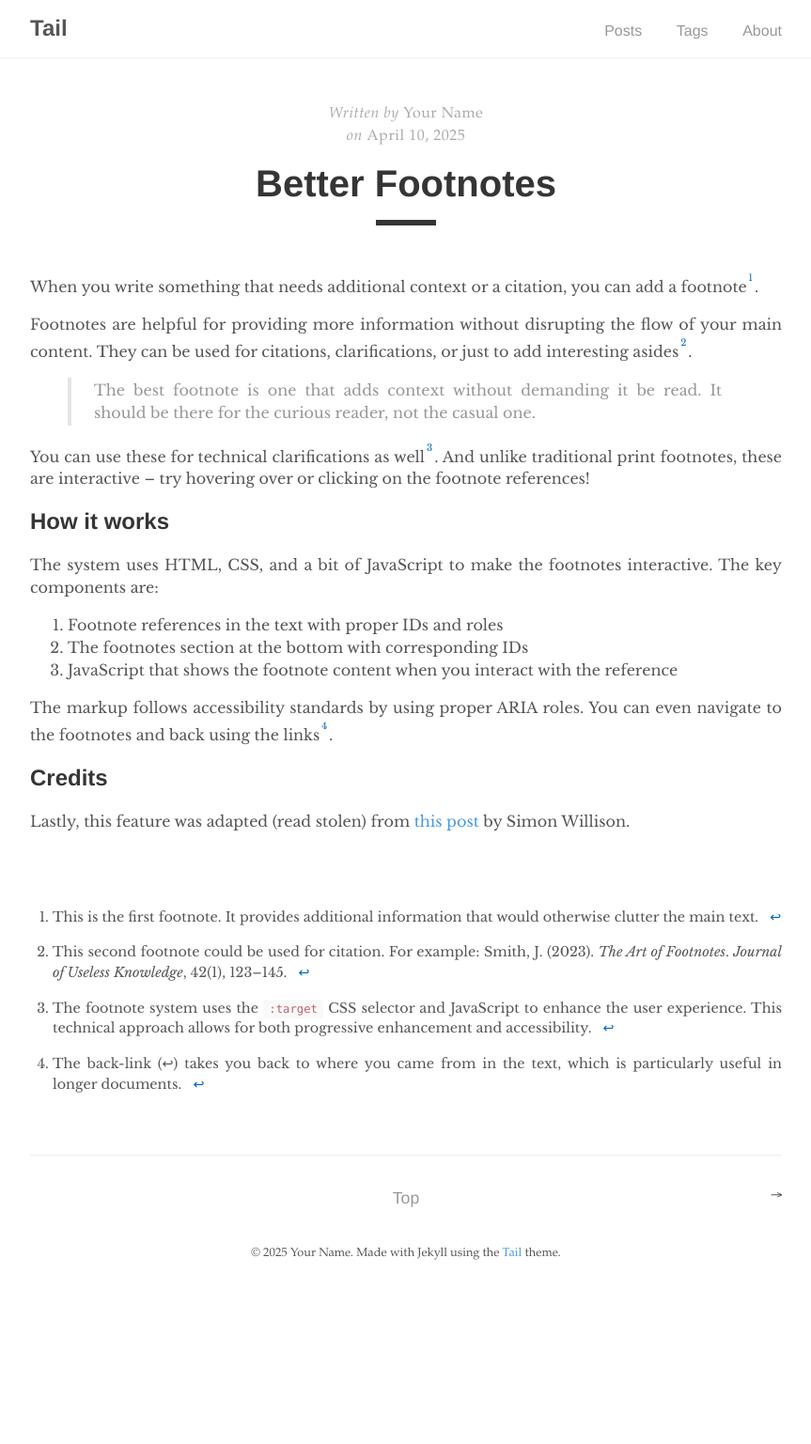
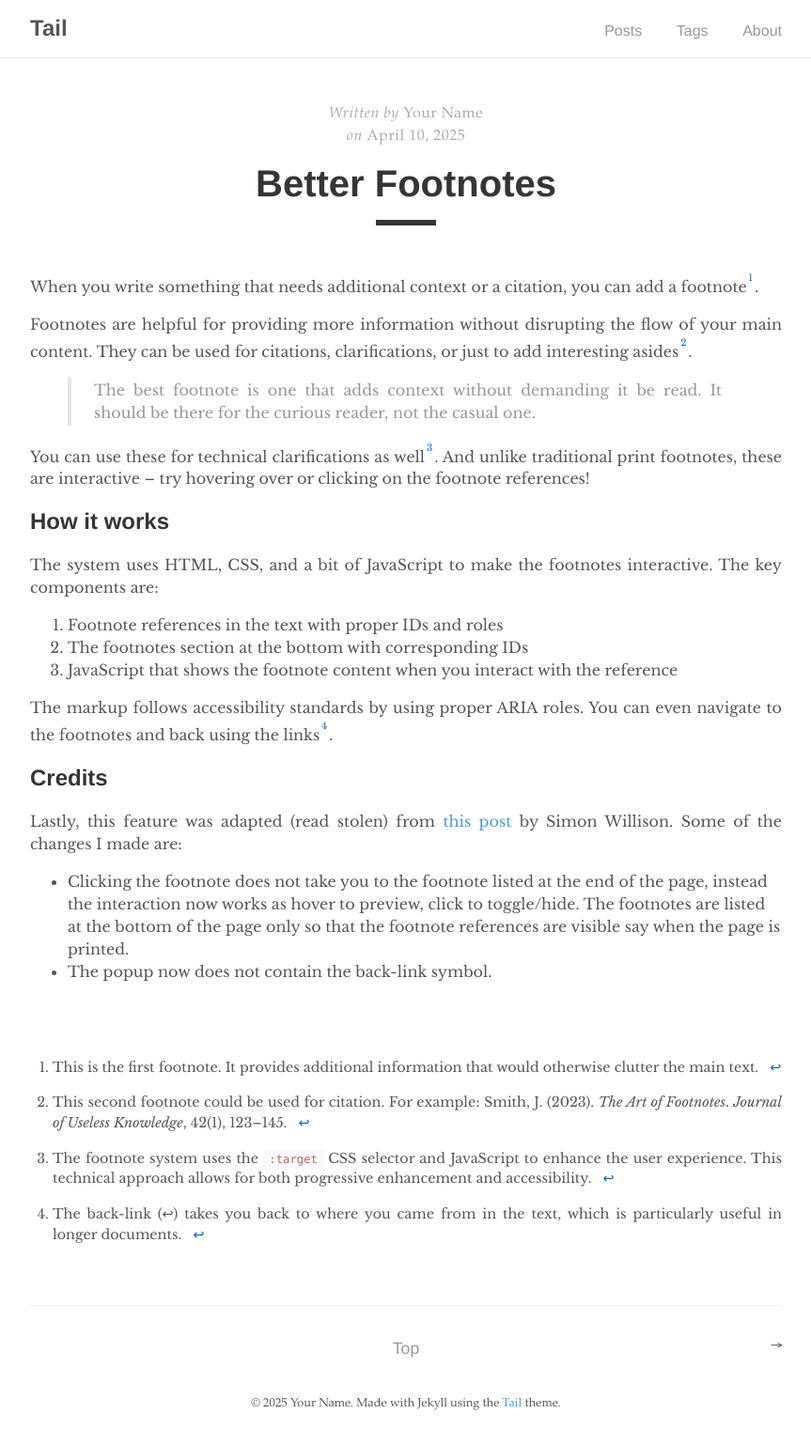
Before and after one commit to jitinnair1/tail, a Jekyll site: the page built from _posts/footnotes.md, in a window 1280 px wide. Shown: the whole page at 94% size, without its empty margins (208-1071 px from the left). Built offline with Jekyll 4.4.1, drawn with Linux system fonts in a browser that asks for light colours; before the commit the page ends 1377 px from its top, so only the background shows below that; part of the change alters nothing that is shown.

Commit message:
updated footnotes behaviour

```diff
--- a/_posts/footnotes.md
+++ b/_posts/footnotes.md
@@ -24,7 +24,11 @@ The system uses HTML, CSS, and a bit of JavaScript to make the footnotes interac
 The markup follows accessibility standards by using proper ARIA roles. You can even navigate to the footnotes and back using the links[^4].
 
 ## Credits
-Lastly, this feature was adapted (read stolen) from [this post](https://tools.simonwillison.net/colophon#footnotes-experiment.html) by Simon Willison.
+
+Lastly, this feature was adapted (read stolen) from [this post](https://tools.simonwillison.net/colophon#footnotes-experiment.html) by Simon Willison. Some of the changes I made are:
+
+- Clicking the footnote does not take you to the footnote listed at the end of the page, instead the interaction now works as hover to preview, click to toggle/hide. The footnotes are listed at the bottom of the page only so that the footnote references are visible say when the page is printed.
+- The popup now does not contain the back-link symbol.
 
 
 [^1]: This is the first footnote. It provides additional information that would otherwise clutter the main text.
--- a/assets/js/footnotes.js
+++ b/assets/js/footnotes.js
@@ -1,145 +1,103 @@
-// A simplified approach with a single, reliable tooltip
-
-// Create only one popup that we'll reuse
+//single popup element reused across all footnotes
 const popup = document.getElementById('footnote-popup');
 let currentFootnote = null;
 
-// Function to safely show the popup
+//show popup with content from the given footnote link
 function showPopup(footnoteLink) {
-  // Safety check - if there's already a popup showing, hide it first
-  hidePopup();
+  hidePopup(); //ensure any previous popup is closed
 
-  // Update current footnote reference
   currentFootnote = footnoteLink;
 
-  // Get footnote content from the corresponding footnote at the bottom
   const footnoteId = footnoteLink.getAttribute('href').substring(1);
   const footnoteContent = document.getElementById(footnoteId);
 
-  // Remove back link from popup text
+  if (!footnoteContent) return;
+
   const popupText = footnoteContent.cloneNode(true);
-
-  //remove backlink for popup only
   const backlink = popupText.querySelector('.reversefootnote');
   if (backlink) backlink.remove();
 
-  // Set popup content
   popup.innerHTML = popupText.innerHTML;
 
-  // Position the popup
   positionPopup(footnoteLink);
-
-  // Show the popup
   popup.style.display = 'block';
 }
 
-// Function to safely hide the popup
+//hide the popup
 function hidePopup() {
   popup.style.display = 'none';
   currentFootnote = null;
 }
 
-// Function to position the popup relative to the footnote link
+//position popup near the footnote link
 function positionPopup(footnoteLink) {
-  // Get dimensions and position of the footnote link
   const linkRect = footnoteLink.getBoundingClientRect();
-
-  // Get dimensions of the viewport
   const viewportWidth = window.innerWidth;
   const viewportHeight = window.innerHeight;
 
-  // Calculate initial position (centered below the footnote)
   const linkCenter = linkRect.left + (linkRect.width / 2);
-  let popupLeft = linkCenter - 150; // 150px is half the popup width
+  let popupLeft = linkCenter - 150;
   let popupTop = linkRect.bottom + 10;
 
-  // Adjust horizontal position if needed
-  if (popupLeft + 300 > viewportWidth - 20) {
-    // Too close to right edge
-    popupLeft = viewportWidth - 320; // 300px width + 20px margin
-  }
-  if (popupLeft < 20) {
-    // Too close to left edge
-    popupLeft = 20;
-  }
-
-  // Check if popup would go below viewport
-  // We need to measure the height, which means we need to make it visible briefly
   popup.style.visibility = 'hidden';
   popup.style.display = 'block';
   const popupHeight = popup.offsetHeight;
 
+  if (popupLeft + 300 > viewportWidth - 20) popupLeft = viewportWidth - 320;
+  if (popupLeft < 20) popupLeft = 20;
   if (popupTop + popupHeight > viewportHeight - 20) {
-    // Not enough room below, try to position above
     popupTop = linkRect.top - popupHeight - 10;
-
-    // If still no room, position at top of viewport
-    if (popupTop < 20) {
-      popupTop = 20;
-    }
+    if (popupTop < 20) popupTop = 20;
   }
 
-  // Set the position
   popup.style.left = `${popupLeft}px`;
   popup.style.top = `${popupTop}px`;
   popup.style.visibility = 'visible';
 }
 
-// Set up event listeners for all footnote links
+//helper to detect if mouse is over an element
+function isMouseOverElement(el) {
+  return el.matches(':hover');
+}
+
+//apply event listeners to each footnote
 document.querySelectorAll('.footnote').forEach(link => {
-  // Mouse enter - show popup
-  link.addEventListener('mouseenter', function() {
-    showPopup(this);
+  //prevent default anchor jump
+  link.addEventListener('click', e => {
+    e.preventDefault();
+
+    if (currentFootnote === link) {
+      hidePopup();
+    } else {
+      showPopup(link);
+    }
   });
 
-  // Mouse leave - hide popup after delay
-  link.addEventListener('mouseleave', function() {
-    // Add a small delay to allow mouse to move to the popup
-    setTimeout(() => {
-      // Only hide if mouse isn't over the popup
-      if (!isMouseOverElement(popup)) {
-        hidePopup();
-      }
-    }, 300);
+  //hover behavior
+  link.addEventListener('mouseenter', () => {
+    showPopup(link);
   });
 
-  // Click handler - for mobile devices
-  link.addEventListener('click', function(event) {
-    // Only use special handling on mobile screens
-    if (window.innerWidth <= 768) {
-      event.preventDefault(); // Prevent jumping to footnote
-      event.stopPropagation(); // Stop the event from bubbling to the document
-
-      // Toggle popup if clicking the same footnote
-      if (currentFootnote === this) {
-        hidePopup();
-      } else {
-        showPopup(this);
-      }
-    }
+  link.addEventListener('mouseleave', () => {
+    setTimeout(() => {
+      if (!isMouseOverElement(popup)) hidePopup();
+    }, 200);
   });
 });
 
-// Helper function to check if mouse is over an element
-function isMouseOverElement(element) {
-  return element.matches(':hover');
-}
-
-// Add listener to the popup itself
-popup.addEventListener('mouseleave', function() {
+//hide when mouse leaves popup
+popup.addEventListener('mouseleave', () => {
   hidePopup();
 });
 
-// Hide popup when clicking anywhere else on the page
-document.addEventListener('click', function(event) {
-  if (!event.target.closest('.footnote') && !event.target.closest('#footnote-popup')) {
+//hide if clicking outside popup or footnote
+document.addEventListener('pointerdown', e => {
+  if (!e.target.closest('.footnote') && !e.target.closest('#footnote-popup')) {
     hidePopup();
   }
 });
 
-// Handle window resize events
-window.addEventListener('resize', function() {
-  if (currentFootnote) {
-    positionPopup(currentFootnote);
-  }
+//reposition on resize
+window.addEventListener('resize', () => {
+  if (currentFootnote) positionPopup(currentFootnote);
 });
```
